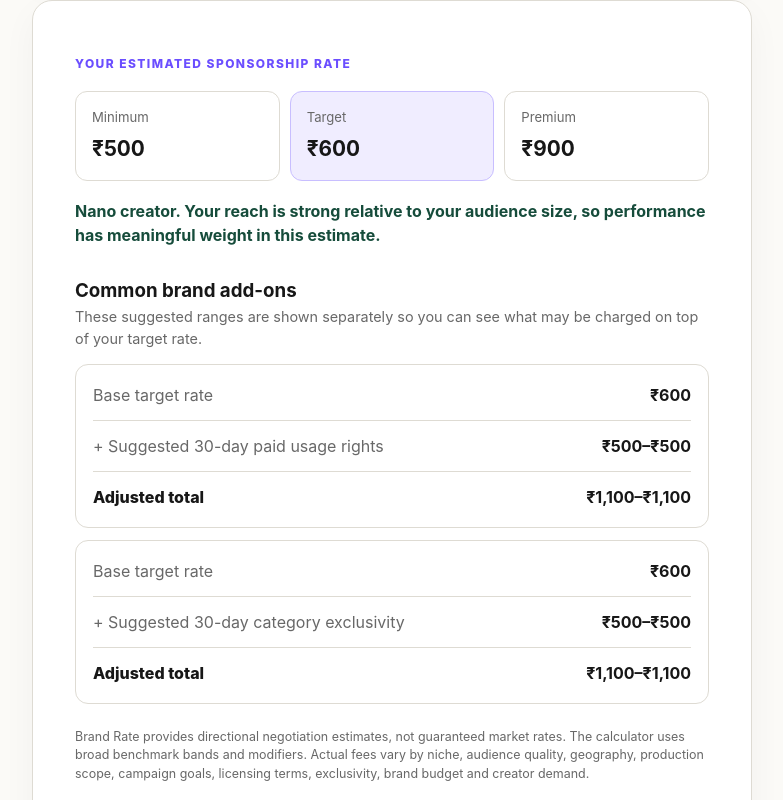
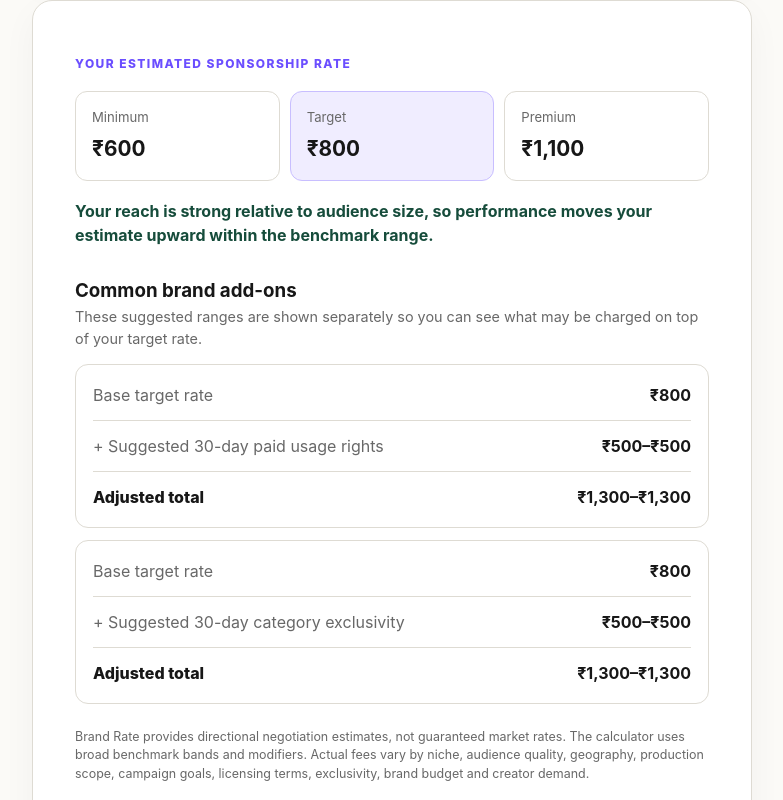
Before and after one commit to adrija25/brand-rate, a plain HTML site: page index.html in a window 1280 px wide. Both pictures are taken after typing "5", "5", "5" into the empty fields and a click on the button "Calculate My Brand Rate". Shown: the part 1513-2313 px from the top of the page, without its empty margins (248-1031 px from the left). Drawn offline with Linux system fonts and the light colour scheme.

Commit message:
Update pricing engine to V3.1 guardrails

```diff
--- a/index.html
+++ b/index.html
@@ -124,11 +124,11 @@
 
     <section class="content">
       <h2>How Brand Rate works</h2>
-      <p>Brand Rate uses a hybrid model that blends average reach with a creator-tier pricing floor, then considers engagement, primary audience market, niche and deliverable complexity to create a practical starting range for sponsorship negotiations.</p>
+      <p>Brand Rate uses a smooth audience-size pricing anchor with broad benchmark guardrails, then adjusts for reach performance, engagement, primary audience market, niche and deliverable complexity to create a practical starting range for sponsorship negotiations.</p>
       <h2>Why follower count is not enough</h2>
       <p>Two creators with the same follower count can deliver very different reach. That is why the calculator gives average views or reach meaningful weight and adjusts for engagement.</p>
-      <h2>Why Brand Rate uses two pricing anchors</h2>
-      <p>Reach helps estimate the visibility a sponsored deliverable may generate. Creator tier provides a broad floor so one weak performance period does not erase the value of an established audience. Brand Rate blends both anchors rather than pricing from follower count alone.</p>
+      <h2>Why Brand Rate avoids hard creator tiers</h2>
+      <p>Creator pricing does not suddenly change because an account gains one follower and crosses an arbitrary tier. Brand Rate uses smooth interpolation between broad audience-size benchmark points, then lets reach and engagement move the estimate within guardrails.</p>
       <h2>Why audience location matters</h2>
       <p>Brand campaign budgets and the commercial value of audience reach vary across markets. Brand Rate uses broad market adjustments as an estimation input. These adjustments are directional and cannot represent every brand, niche or campaign.</p>
     </section>
--- a/script.js
+++ b/script.js
@@ -6,32 +6,21 @@ const money = new Intl.NumberFormat("en-IN", {
   maximumFractionDigits: 0
 });
 
-const platformConfig = {
-  instagram: { reachWeight: 1.00, tierWeight: 1.00 },
-  tiktok: { reachWeight: 0.95, tierWeight: 0.90 },
-  youtube: { reachWeight: 1.45, tierWeight: 1.55 }
+const platformFactor = {
+  instagram: 1.00,
+  tiktok: 0.95,
+  youtube: 1.45
 };
 
 const contentFactor = {
   story: 0.50,
-  post: 0.80,
+  post: 0.78,
   short: 1.20,
   integration: 1.80,
   dedicated: 3.10
 };
 
-const marketCPM = {
-  india: [250, 650],
-  us: [900, 2200],
-  uk: [750, 1800],
-  canada: [700, 1650],
-  australia: [700, 1700],
-  europe: [550, 1400],
-  global: [450, 1150],
-  other: [300, 800]
-};
-
-const marketFloorFactor = {
+const marketFactor = {
   india: 1.00,
   us: 2.80,
   uk: 2.30,
@@ -57,26 +46,64 @@ const nicheFactor = {
   other: 1.00
 };
 
-function getTier(followers) {
-  if (followers < 10000) return { name: "Nano creator", floor: 1500 };
-  if (followers < 50000) return { name: "Micro creator", floor: 5000 };
-  if (followers < 100000) return { name: "Mid-tier creator", floor: 10000 };
-  if (followers < 500000) return { name: "Established creator", floor: 25000 };
-  return { name: "Macro creator", floor: 75000 };
+// Broad India benchmark guardrails for the base deliverable.
+// Market, platform, content and niche modifiers are applied afterwards.
+const indiaFollowerGuardrails = [
+  { followers: 1000, low: 1000, target: 1800, high: 3500 },
+  { followers: 5000, low: 2000, target: 3500, high: 6500 },
+  { followers: 10000, low: 3500, target: 6000, high: 10000 },
+  { followers: 25000, low: 6000, target: 9000, high: 15000 },
+  { followers: 50000, low: 9000, target: 14000, high: 24000 },
+  { followers: 100000, low: 15000, target: 24000, high: 42000 },
+  { followers: 250000, low: 30000, target: 50000, high: 90000 },
+  { followers: 500000, low: 50000, target: 85000, high: 150000 },
+  { followers: 1000000, low: 90000, target: 150000, high: 275000 }
+];
+
+function interpolateLog(followers, key) {
+  const points = indiaFollowerGuardrails;
+  if (followers <= points[0].followers) {
+    return points[0][key] * Math.max(0.55, Math.pow(followers / points[0].followers, 0.35));
+  }
+  if (followers >= points[points.length - 1].followers) {
+    return points[points.length - 1][key] * Math.pow(followers / points[points.length - 1].followers, 0.45);
+  }
+
+  for (let i = 0; i < points.length - 1; i++) {
+    const a = points[i];
+    const b = points[i + 1];
+    if (followers >= a.followers && followers <= b.followers) {
+      const x = Math.log(followers);
+      const x1 = Math.log(a.followers);
+      const x2 = Math.log(b.followers);
+      const t = (x - x1) / (x2 - x1);
+      return a[key] + (b[key] - a[key]) * t;
+    }
+  }
+}
+
+function engagementModifier(rate) {
+  if (rate < 1.5) return 0.88;
+  if (rate < 3) return 1.00;
+  if (rate < 5) return 1.10;
+  if (rate < 8) return 1.20;
+  return 1.28;
+}
+
+function performanceModifier(views, followers) {
+  const ratio = views / followers;
+  if (ratio < 0.10) return 0.82;
+  if (ratio < 0.20) return 0.92;
+  if (ratio < 0.35) return 1.00;
+  if (ratio < 0.50) return 1.10;
+  if (ratio < 0.75) return 1.20;
+  return 1.30;
 }
 
 function roundRate(value) {
   if (value < 5000) return Math.max(500, Math.round(value / 100) * 100);
   if (value < 25000) return Math.round(value / 500) * 500;
   return Math.round(value / 1000) * 1000;
-}
-
-function engagementModifier(rate) {
-  if (rate < 1.5) return 0.85;
-  if (rate < 3) return 1.00;
-  if (rate < 5) return 1.12;
-  if (rate < 8) return 1.25;
-  return 1.35;
 }
 
 form.addEventListener("submit", (event) => {
@@ -93,32 +120,32 @@ form.addEventListener("submit", (event) => {
 
   if (!followers || !views || followers < 1 || views < 1 || engagement < 0 || engagement > 100) return;
 
-  const platformData = platformConfig[platform];
-  const tier = getTier(followers);
-  const [lowCPM, highCPM] = marketCPM[market];
+  const followerLow = interpolateLog(followers, "low");
+  const followerTarget = interpolateLog(followers, "target");
+  const followerHigh = interpolateLog(followers, "high");
 
-  const reachLow = (views / 1000) * lowCPM * platformData.reachWeight;
-  const reachHigh = (views / 1000) * highCPM * platformData.reachWeight;
-  const reachMid = (reachLow + reachHigh) / 2;
-
-  const tierAnchor =
-    tier.floor *
-    marketFloorFactor[market] *
-    platformData.tierWeight;
-
-  // Hybrid model: performance/reach is the main anchor, while creator tier
-  // supplies a floor and established-audience value.
-  const hybridBase = (reachMid * 0.65) + (tierAnchor * 0.35);
-
-  const adjustedTarget =
-    hybridBase *
+  const perf = performanceModifier(views, followers);
+  const engagementMod = engagementModifier(engagement);
+  const commonModifier =
+    marketFactor[market] *
+    platformFactor[platform] *
     contentFactor[content] *
-    engagementModifier(engagement) *
     nicheFactor[niche];
 
-  const target = roundRate(Math.max(adjustedTarget, tierAnchor * contentFactor[content] * 0.75));
-  const minimum = roundRate(target * 0.75);
-  const premium = roundRate(target * 1.50);
+  // Smooth follower anchor + bounded performance adjustment.
+  // Performance and engagement can move the target meaningfully without
+  // creating abrupt jumps at arbitrary follower thresholds.
+  const targetRaw = followerTarget * commonModifier * perf * engagementMod;
+
+  // Benchmark guardrails stop the target from drifting implausibly far from
+  // the broad follower/deliverable band while preserving performance effects.
+  const lowerGuard = followerLow * commonModifier * 0.90;
+  const upperGuard = followerHigh * commonModifier * 1.10;
+  const guardedTarget = Math.min(upperGuard, Math.max(lowerGuard, targetRaw));
+
+  const target = roundRate(guardedTarget);
+  const minimum = roundRate(Math.max(followerLow * commonModifier, target * 0.72));
+  const premium = roundRate(Math.min(followerHigh * commonModifier * 1.15, target * 1.55));
 
   const usageLow = roundRate(target * 0.30);
   const usageHigh = roundRate(target * 0.50);
@@ -141,23 +168,22 @@ form.addEventListener("submit", (event) => {
   document.getElementById("exclusive-total").textContent =
     `${money.format(target + exclusiveLow)}–${money.format(target + exclusiveHigh)}`;
 
-  const reachRatio = views / followers;
-  let performanceNote = "Your estimate blends expected reach with a creator-tier pricing floor.";
-  if (reachRatio >= 0.5) {
-    performanceNote = "Your reach is strong relative to your audience size, so performance has meaningful weight in this estimate.";
-  } else if (reachRatio < 0.15) {
-    performanceNote = "Your recent reach is modest relative to audience size, so the creator-tier floor helps prevent a single low-performance period from dominating the estimate.";
+  const ratio = views / followers;
+  let note = "Your estimate uses a smooth audience-size anchor and broad benchmark guardrails.";
+  if (ratio >= 0.50) {
+    note = "Your reach is strong relative to audience size, so performance moves your estimate upward within the benchmark range.";
+  } else if (ratio < 0.15) {
+    note = "Your recent reach is modest relative to audience size, so performance lowers the estimate without creating an abrupt tier penalty.";
   }
 
-  document.getElementById("result-note").textContent =
-    `${tier.name}. ${performanceNote}`;
+  document.getElementById("result-note").textContent = note;
 
   results.classList.remove("hidden");
   results.scrollIntoView({ behavior: "smooth", block: "start" });
 });
 
 document.getElementById("upgrade-button").addEventListener("click", () => {
-  alert("The ₹499 Creator Pricing Kit checkout and automatic delivery flow will be connected after V3 benchmark testing. No payment is collected on this preview build.");
+  alert("The ₹499 Creator Pricing Kit checkout and automatic delivery flow will be connected after V3.1 benchmark testing. No payment is collected on this preview build.");
 });
 
 document.getElementById("year").textContent = new Date().getFullYear();
```
